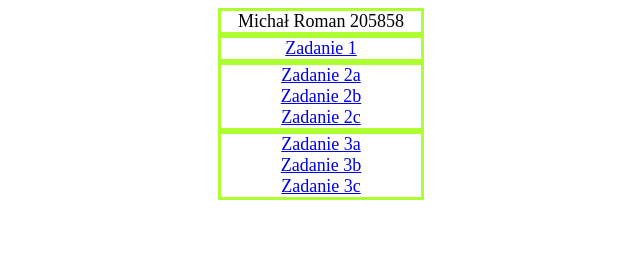
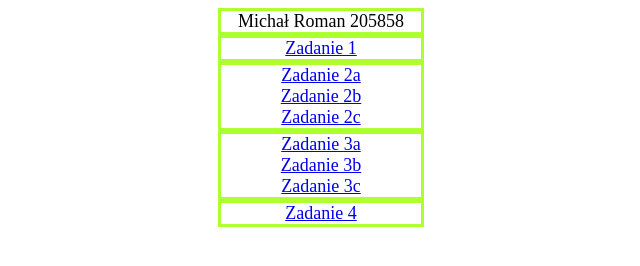
Before and after one commit to Michal-Roman0/Main, a plain HTML site: page index.html in a window 1280 px wide. Shown: the whole page, without its empty margins (319-959 px from the left). Drawn offline with Linux system fonts and the light colour scheme.

Commit message:
Update index.html

```diff
--- a/index.html
+++ b/index.html
@@ -33,6 +33,9 @@
                 <a href="https://michal-roman0.github.io/Zadanie3b"> Zadanie 3b </a>
                 <a href="https://michal-roman0.github.io/Zadanie3c"> Zadanie 3c </a>
             </div>
+		<div>
+		    <a href="https://michal-roman0.github.io/Zadanie4/index.xml">Zadanie 4 </a>
+		</div>
 		    </div>
 	</body>
 </html>
```
